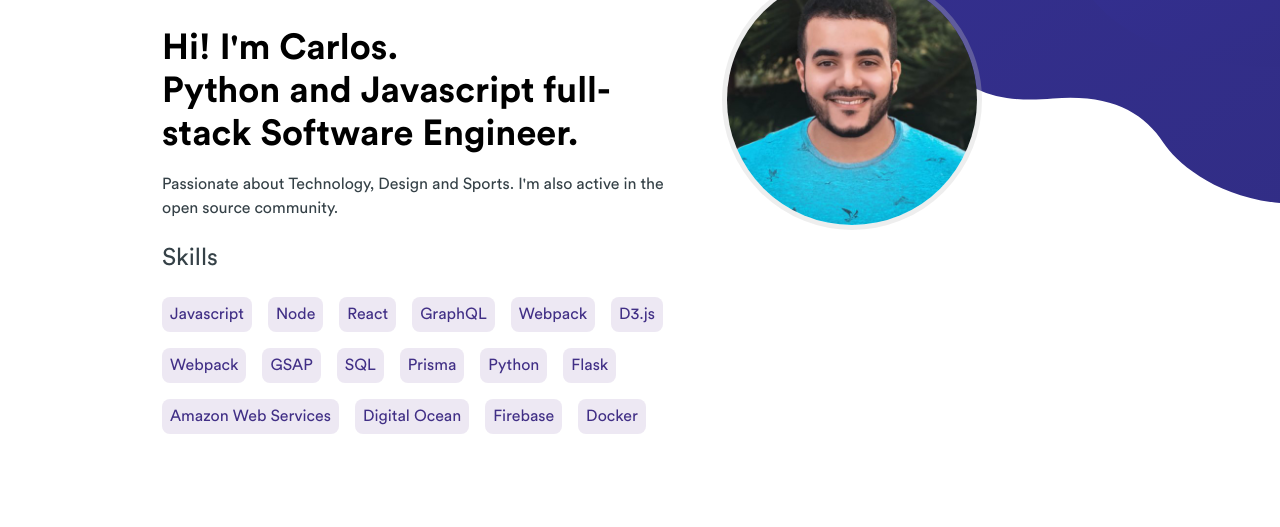
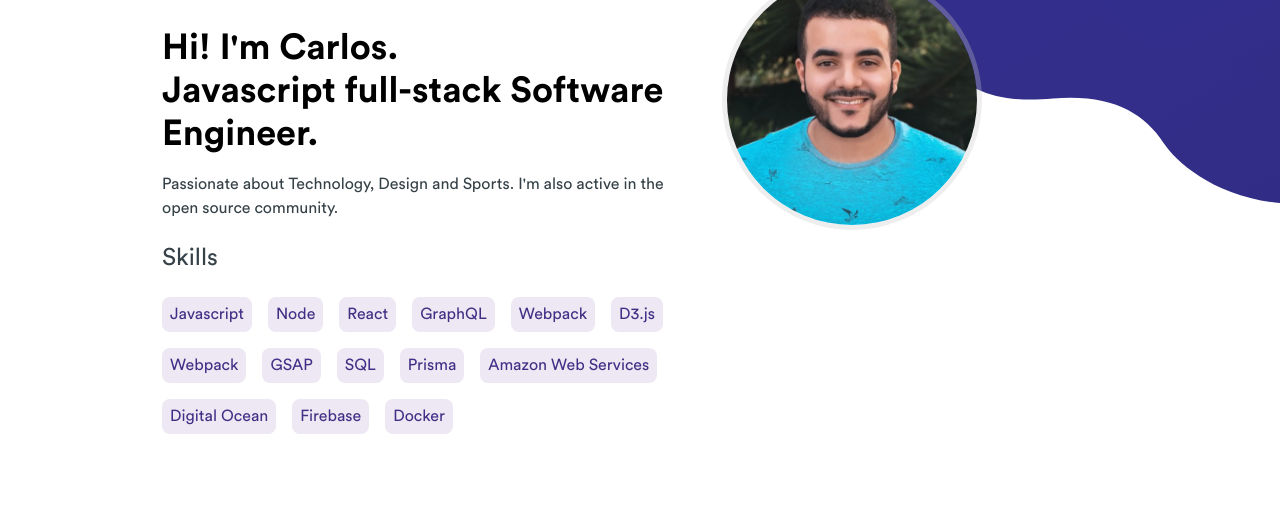
Before and after one commit to carlosvq/carlosvq.com, a Gatsby site: page / in a window 1280 px wide. Shown: the part 192-719 px from the top of the page. Built offline with nearby package versions, Linux system fonts and the light colour scheme; Gatsby itself is replaced by a stand-in of ours.

Commit message:
Remove Python skills

```diff
--- a/src/components/Hero.js
+++ b/src/components/Hero.js
@@ -20,8 +20,6 @@ const skills = [
   "GSAP",
   "SQL",
   "Prisma",
-  "Python",
-  "Flask",
   "Amazon Web Services",
   "Digital Ocean",
   "Firebase",
@@ -142,7 +140,7 @@ const Hero = () => {
 
         <Title>
           Hi! I'm Carlos.{" "}
-          <span>Python and Javascript full-stack Software Engineer.</span>
+          <span>Javascript full-stack Software Engineer.</span>
         </Title>
 
         <Content>
```
